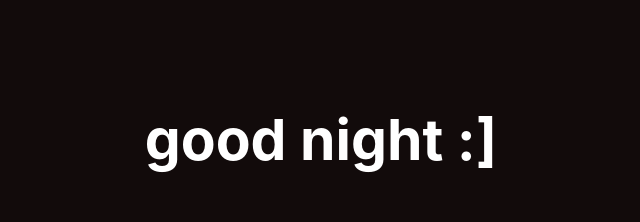
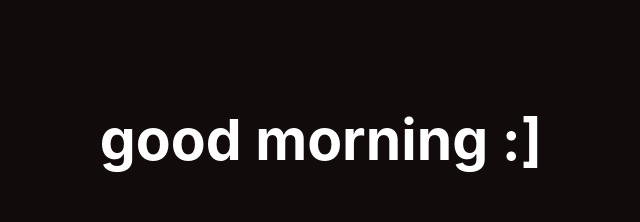
Before and after one commit to clabbbbbbb/spap, a Vue app: page / in a window 1280 px wide. Shown: the top 222 px of the page, without its empty margins (319-959 px from the left). Built offline with nearby package versions, Linux system fonts and the light colour scheme.

Commit message:
Revert "Update HomeView.vue"
This reverts commit 254db62ff176bc110248047f132000ef951535f9.

```diff
--- a/src/views/HomeView.vue
+++ b/src/views/HomeView.vue
@@ -1,6 +1,6 @@
 <template>
   <div class="wrapper">
-    <h1>good night :]</h1>
+    <h1>good morning :]</h1>
     <img class="cat" src="https://c.tenor.com/4HleA7KDH-0AAAAC/tenor.gif" />
     <div class="align-left">
       <h1 class="align-left">im not bad at html anymore!!!</h1>
```
